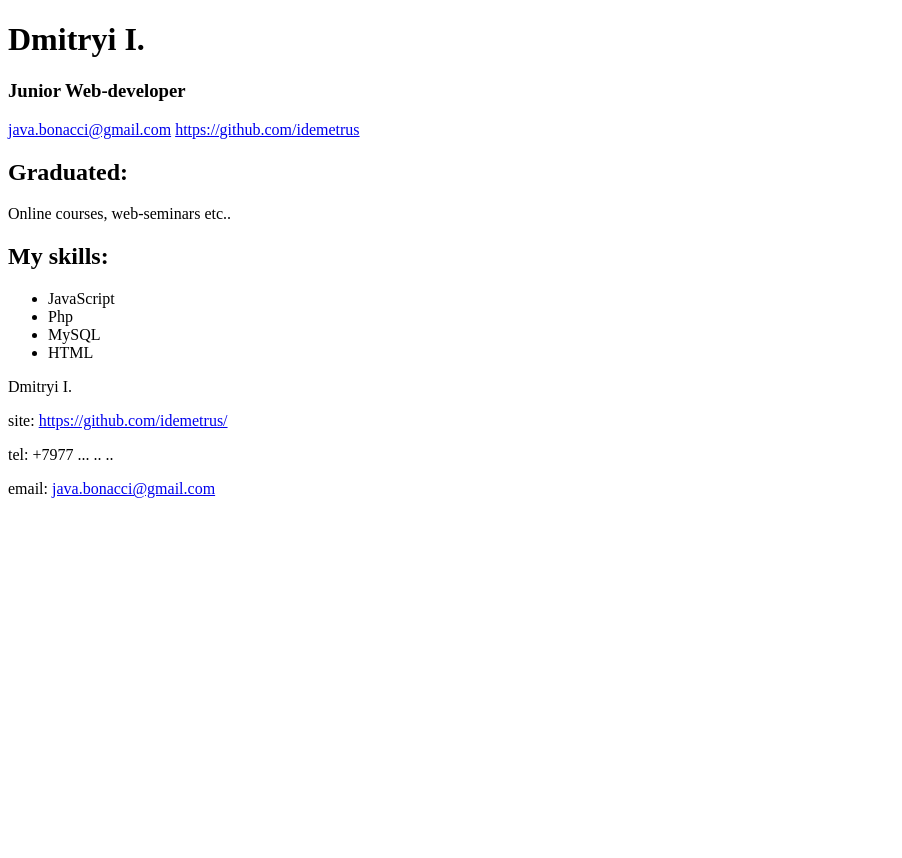
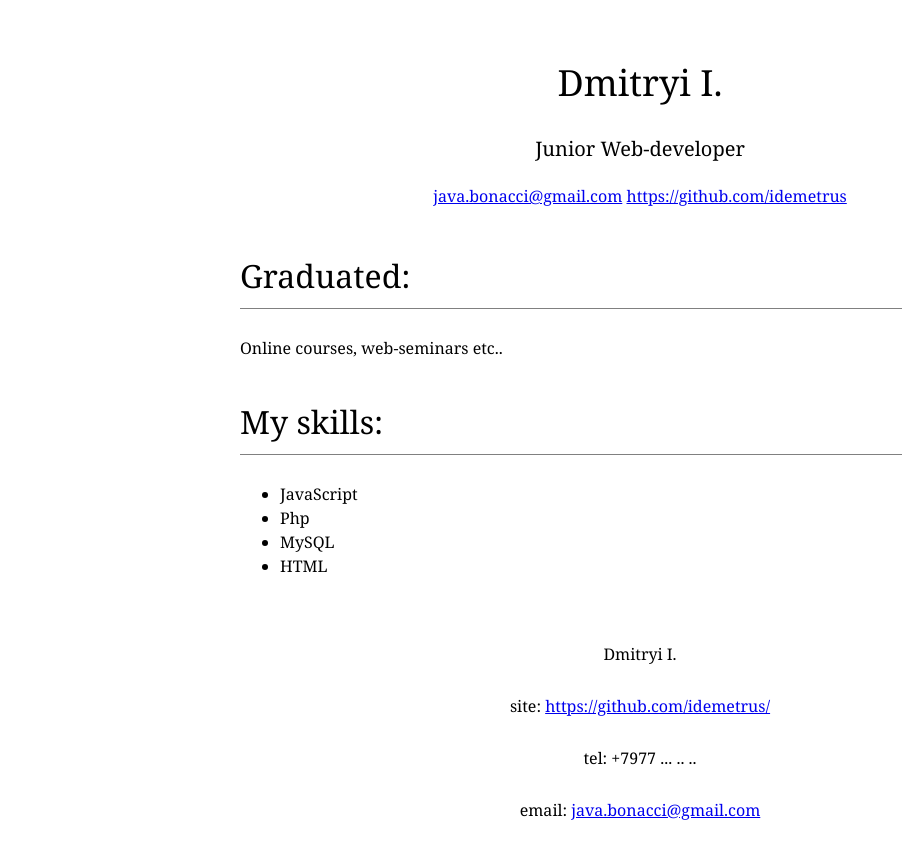
Before and after one commit to IDemetrus/about, a plain HTML site: page index.html in a window 1280 px wide. Shown: the whole page, without its empty margins (0-902 px from the left). Before the commit the page ends 800 px from the top, so only its background shows below. Drawn offline with Linux system fonts and the light colour scheme.

Commit message:
Fix link stylesheet

```diff
--- a/index.html
+++ b/index.html
@@ -3,8 +3,8 @@
 <html>
     <head>
         <meta charset="UTF-8">
-        <link rel="stylesheets" href="style.css">
-        <title>MY CV</title>
+        <link rel="stylesheet" href="style.css">
+        <title>About Me</title>
     </head>
     <body>
         <div id="header">
```
